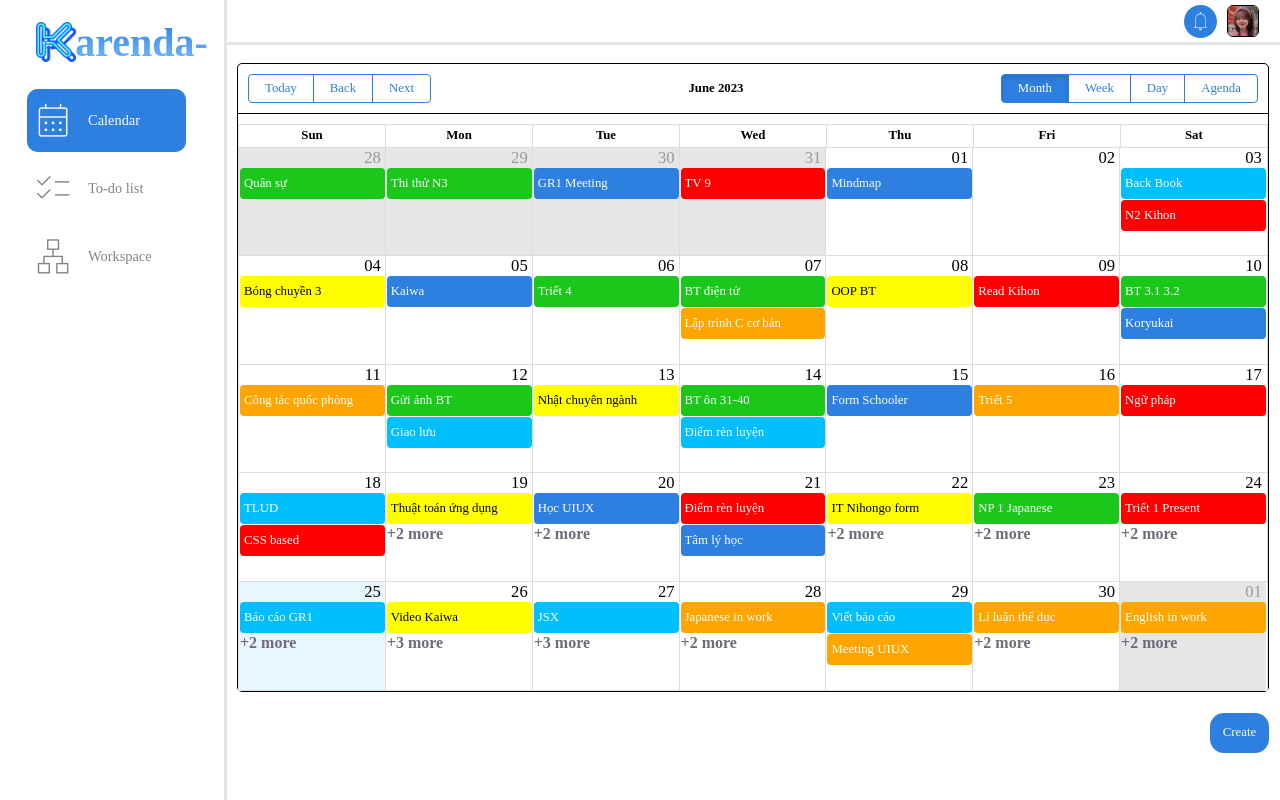
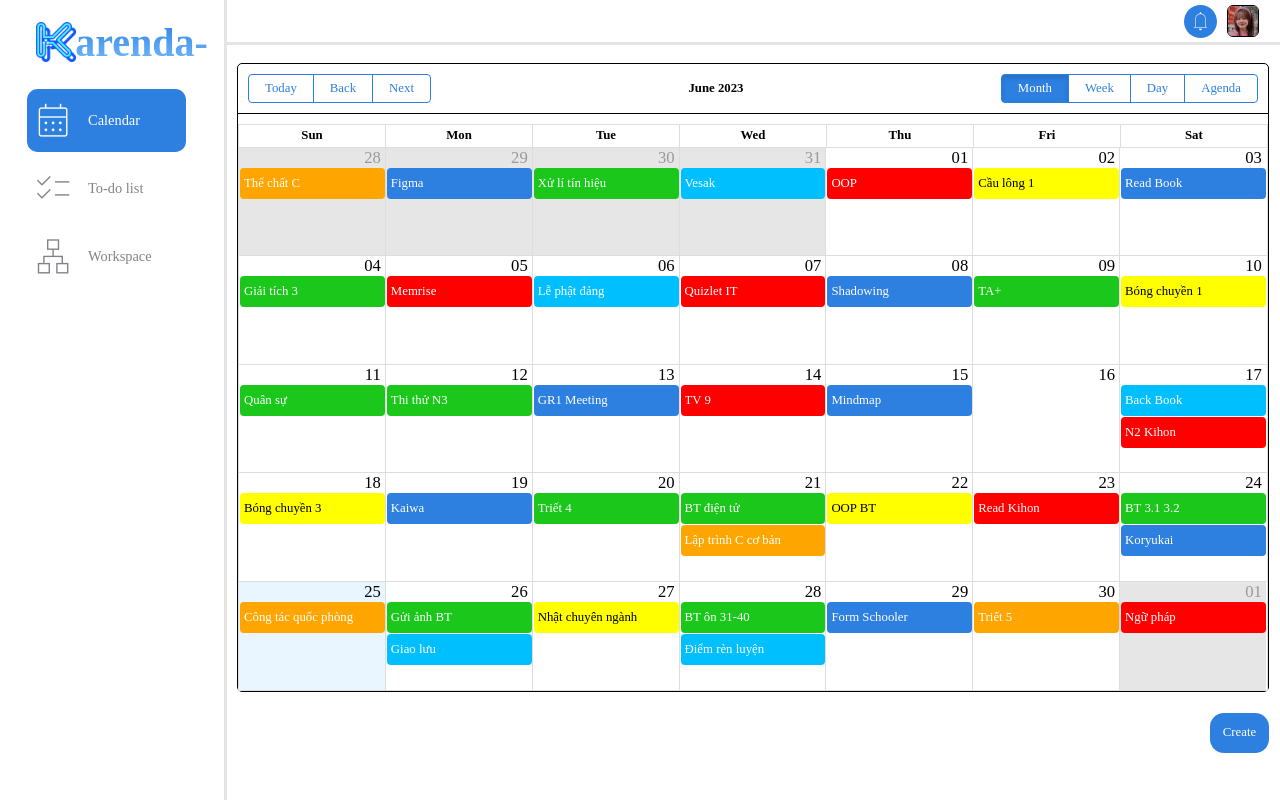
Before and after one commit to ThuKuRu/calendar, a React (Create React App) app: page / in a window 1280 px wide. Built offline with nearby package versions, Linux system fonts and the light colour scheme; a web font is replaced by a local one.

Commit message:
update data

```diff
--- a/src/containers/Dashboard/index.style.js
+++ b/src/containers/Dashboard/index.style.js
@@ -4,7 +4,7 @@ const DashBoard = styled.div`
   .container {
     display: grid;
     grid-template-columns: 35% 65%;
-    grid-template-rows: 45% 45%;
+    grid-template-rows: 48% 42%;
     gap: 12% 2em;
     padding: 0.5em 2em 0 2em;
     font-size: clamp(0.75rem, 1.3vw, 3rem);
--- a/src/containers/Layout/Main/Main.jsx
+++ b/src/containers/Layout/Main/Main.jsx
@@ -1101,12 +1101,19 @@ const Main = ({ tab }) => {
         event.start.split("/")[3],
         event.start.split("/")[4]
       );
+      newEvent.start = new Date(
+        newEvent.start.getTime() + 60 * 60 * 1000 * 24 * 14
+      );
+
       newEvent.end = new Date(
         event.end.split("/")[0],
         event.end.split("/")[1],
         event.end.split("/")[2],
         event.end.split("/")[3],
         event.end.split("/")[4]
+      );
+      newEvent.end = new Date(
+        newEvent.end.getTime() + 60 * 60 * 1000 * 24 * 14
       );
       return newEvent;
     })
```
